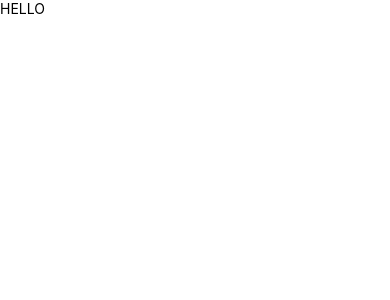
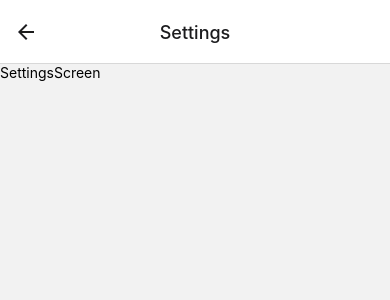
Before and after one commit to KrzysztofMoch/find-your-activity, a React Native app: screen /SettingsScreen in a window 390 px wide. Shown: the top 300 px of the page. Built offline with nearby package versions, Linux system fonts and the light colour scheme.

Commit message:
create navigation

```diff
--- a/App.tsx
+++ b/App.tsx
@@ -1,12 +1,36 @@
-import React, { useEffect, useState } from 'react';
-import { Text, View } from 'react-native';
+import React from 'react';
+import { View } from 'react-native';
+import { createNativeStackNavigator, NativeStackNavigationOptions } from '@react-navigation/native-stack';
+import { NavigationContainer } from '@react-navigation/native';
 
-const App = () => {
-  return (
-    <View style={{ flex: 1 }}>
-      <Text>HELLO</Text>
-    </View>
-  );
-};
+import MainScreen from './src/screens/MainScreen/MainScreen';
+import SettingsScreen from './src/screens/SettingsScreen/SettingsScreen';
+import IconButton from './src/components/SettingsButton/SettingsButton';
+
+const Navigation = createNativeStackNavigator();
+
+const App = () => (
+  <View style={{ flex: 1 }}>
+    <NavigationContainer>
+      <Navigation.Navigator initialRouteName='MainScreen'>
+        <Navigation.Screen name='MainScreen' component={MainScreen} options={mainScreenOptions} />
+        <Navigation.Screen name='SettingsScreen' component={SettingsScreen} options={settingsScreenOptions} />
+      </Navigation.Navigator>
+    </NavigationContainer>
+  </View>
+);
+
+// ------------------------- Screen Options -------------------------
+
+const mainScreenOptions: NativeStackNavigationOptions = {
+  title: 'Home',
+  headerTitleAlign: 'center',
+  headerRight: () => <IconButton name='ios-settings-sharp' size={32} style={{}} navigateTo='SettingsScreen' />
+}
+
+const settingsScreenOptions: NativeStackNavigationOptions = {
+  title: 'Settings',
+  headerTitleAlign: 'center',
+}
 
 export default App;
--- /dev/null
+++ b/src/screens/MainScreen/MainScreen.tsx
@@ -0,0 +1,16 @@
+import { StyleSheet, Text, View } from 'react-native'
+import React from 'react'
+
+const MainScreen = () => {
+  return (
+    <View>
+      <Text>MainScreen</Text>
+    </View>
+  )
+}
+
+const styles = StyleSheet.create({
+
+})
+
+export default MainScreen;
--- /dev/null
+++ b/src/screens/SettingsScreen/SettingsScreen.tsx
@@ -0,0 +1,14 @@
+import { StyleSheet, Text, View } from 'react-native'
+import React from 'react'
+
+const SettingsScreen = () => {
+  return (
+    <View>
+      <Text>SettingsScreen</Text>
+    </View>
+  )
+}
+
+const styles = StyleSheet.create({})
+
+export default SettingsScreen;
```
